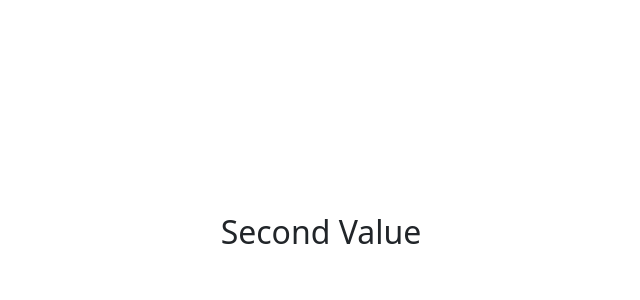
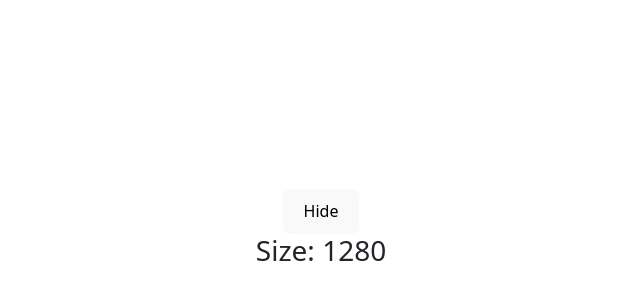
Before and after one commit to njn-R/advanced-react-expertzlab, a React (Vite) app: page / in a window 1280 px wide. Shown: the part 168-468 px from the top of the page, without its empty margins (319-959 px from the left). Built offline with nearby package versions, Linux system fonts and the light colour scheme.

Commit message:
Show/Hide

```diff
--- a/src/App.jsx
+++ b/src/App.jsx
@@ -1,12 +1,12 @@
 import './App.css'
-import ShortCircuit from "./components/ShortCircuit";
+import ShowHide from "./components/ShowHide";
 // import fruitsData from "./data/fruit";
 
 function App() {
 
   return (
     <>
-      <ShortCircuit />
+      <ShowHide />
     </>
   );
 }
--- a/src/components/ShortCircuit.jsx
+++ b/src/components/ShortCircuit.jsx
@@ -1,16 +1,24 @@
-import React, {useState} from 'react'
+import React, { useState } from "react";
 
 const ShortCircuit = () => {
-  const [text, setText] = useState('')
-  const firstValue = text && 'First Value'
-  const secondValue = text || 'Second Value'
+  const [text, setText] = useState("");
+  const firstValue = text && "First Value";
+  const secondValue = text || "Second Value";
+
+  const [isError, setIsError] = useState(false);
 
   return (
-  <>
-      <h1>{firstValue}</h1>
-      <h2>{secondValue}</h2>
-  </>
-  )
-}
+    <>
+      {/* {text && <h1>Hello</h1>}
+      {!text && <h1>World</h1>} */}
 
-export default ShortCircuit
+      <button onClick={() => setIsError(!isError)}>Toggle</button>
+      <div style={{display:"block"}}>
+        {isError && <h3>Error</h3>}
+        {isError ? "There is an error" : "No Error"}
+      </div>
+    </>
+  );
+};
+
+export default ShortCircuit;
--- /dev/null
+++ b/src/components/ShowHide.jsx
@@ -0,0 +1,38 @@
+import React, { useState, useEffect } from 'react'
+
+const ShowHide = () => {
+
+    const [show, setShow] = useState(true)
+
+  return (
+    <div>
+      <button onClick={() => setShow(!show)}>{show ? "Hide" : "Show"}</button>
+
+      {show && <Item />}
+    </div>
+  );
+}
+
+const Item = () => {
+
+    const [windowSize, setWindowSize] = useState(window.innerWidth);
+
+    const handleResize = () => {
+        setWindowSize(window.innerWidth)
+    }
+    useEffect(() => {
+        window.addEventListener("resize", handleResize);
+
+         return () => {
+           window.removeEventListener("resize",  handleResize)
+         };
+    });
+
+    return (
+        <>
+            <h3>Size: { windowSize }</h3>
+        </>
+    )
+}
+
+export default ShowHide
```
